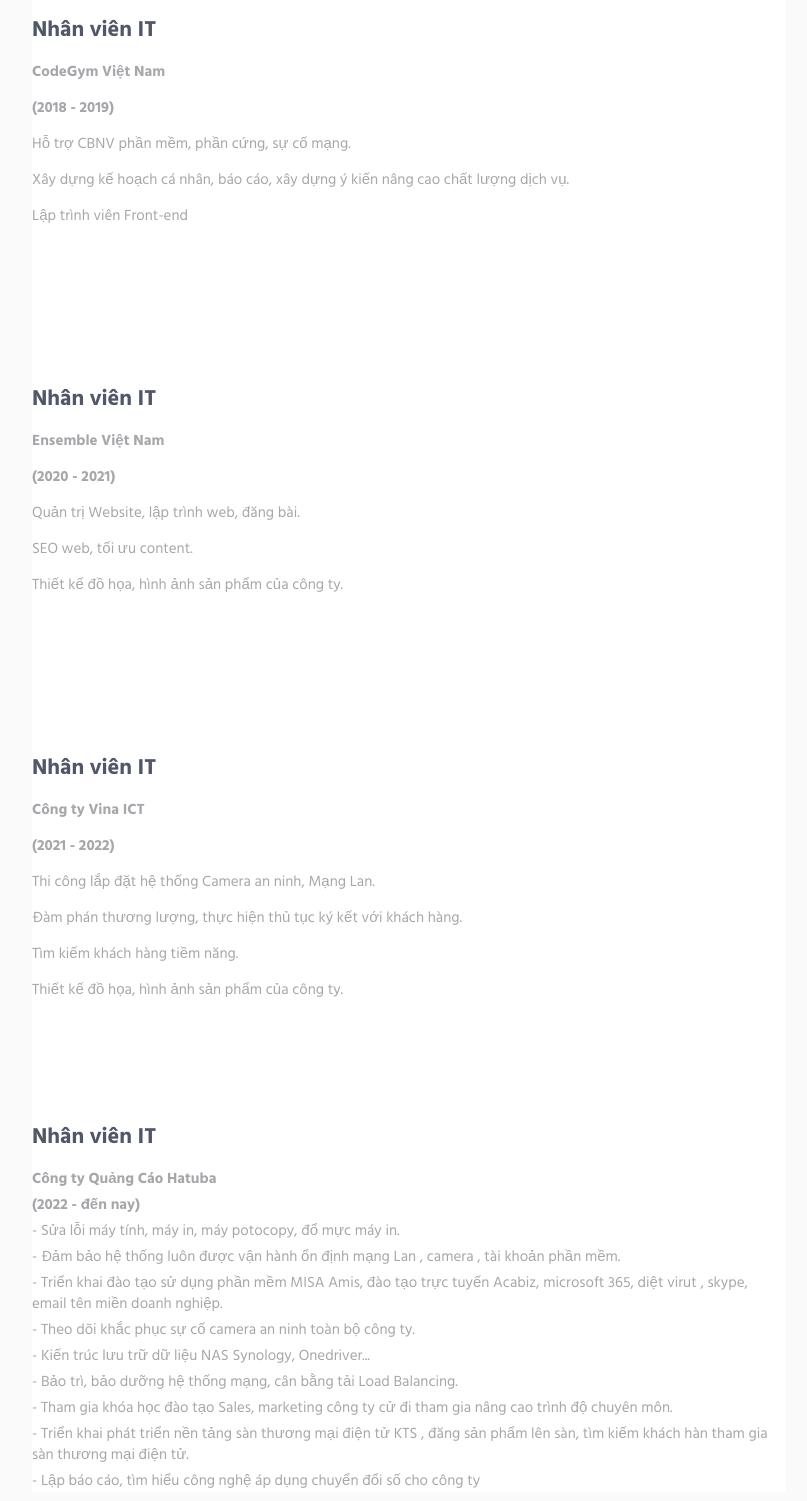
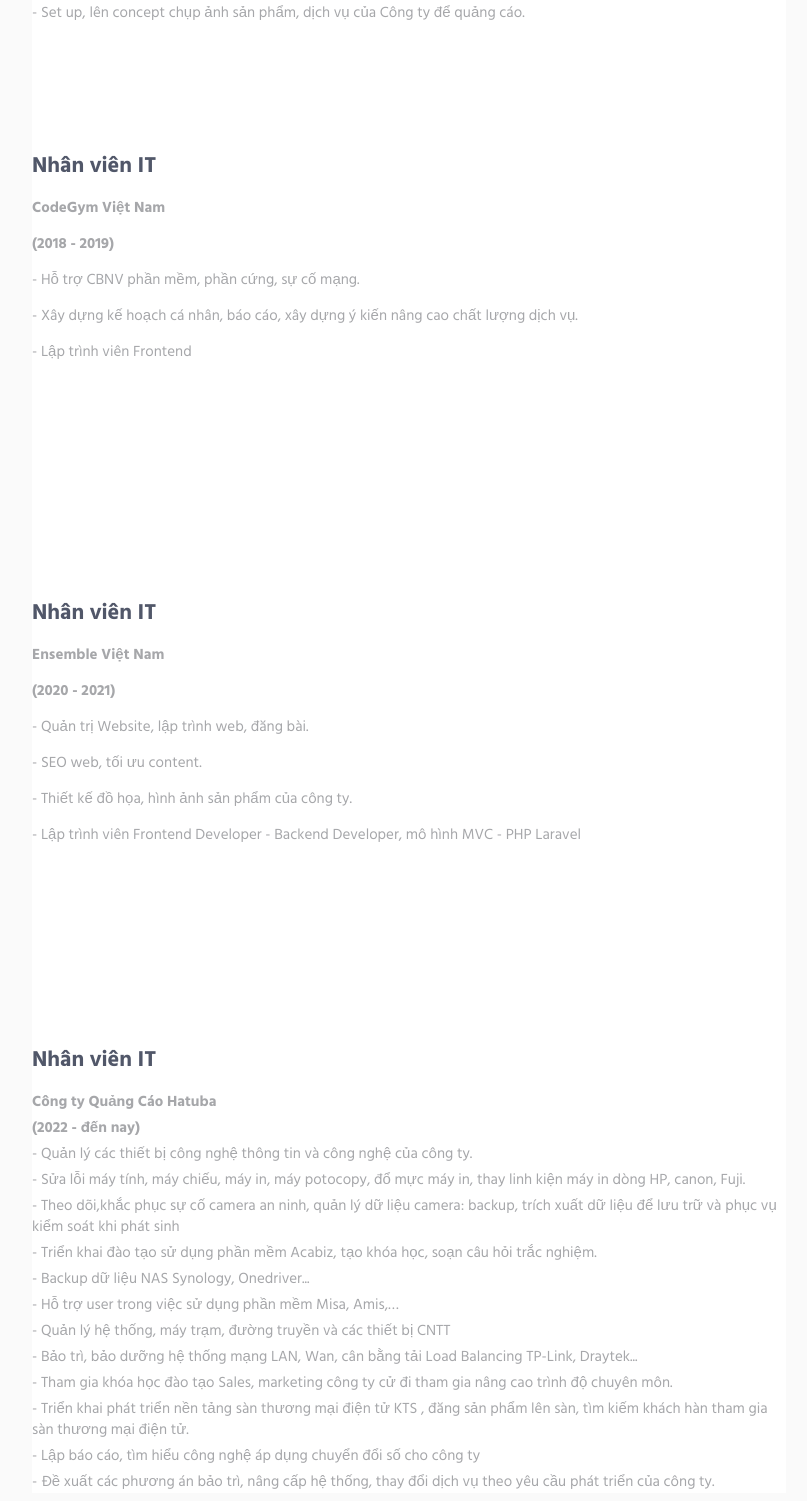
Before and after one commit to xuanhoa-th/CV-Online, a plain HTML site: page index.html in a window 1280 px wide. Shown: the part 1938-3439 px from the top of the page, without its empty margins (426-1233 px from the left). Drawn offline with Linux system fonts and the light colour scheme.

Commit message:
update 2

```diff
--- a/index.html
+++ b/index.html
@@ -100,8 +100,8 @@
                     <div class="col-sm-3 sm-margin-b-30">
                         <div class="text-left sm-text-left">
                             <h2 class="margin-b-0">Thông tin cá nhân</h2>
-                            <!-- <img src="" alt="">
-                            <img src="img/QR/qr.jpg" style="height: 120px;" alt=""> -->
+                            <img src="" alt="">
+                            <img src="img/QR/qr.jpg" style="height: 120px;" alt="">
                             <p> <b>Phone:</b> 0359168378</p>
                             <p> <b>Email:</b> xuanhoa93th@gmail.com</p>
                             <p> <b>Ngày sinh:</b>14/11/1993</p>
@@ -119,11 +119,18 @@
                             </div>
                         </div>
                         <div class="progress-box">
-                            <h5>Canva - Capcut<span class="color-heading pull-right">59%</span></h5>
+                            <h5>Adobe Lightroom<span class="color-heading pull-right">59%</span></h5>
                             <div class="progress">
                                 <div class="progress-bar bg-color-base" role="progressbar" data-width="59"></div>
                             </div>
                         </div>
+                        <div class="progress-box">
+                            <h5>Canva - Capcut<span class="color-heading pull-right">49%</span></h5>
+                            <div class="progress">
+                                <div class="progress-bar bg-color-base" role="progressbar" data-width="49"></div>
+                            </div>
+                        </div>
+
                         <div class="progress-box">
                             <h5>AI<span class="color-heading pull-right">50%</span></h5>
                             <div class="progress">
@@ -186,9 +193,12 @@
                                             <p class="margin-b-5">
                                                 <p><b>Thanh Thuy Studio</b></p>
                                                 <p><b>(2015 - 2017)</b></p>
-                                                <p>Chỉnh sửa hình ảnh thiết kế video, album.</p>
-                                                <p>Duy trì tỷ lệ hài lòng của khách hàng về dịch vụ sản phẩm.</p>
-                                                <p>Thiết kế banner, poster, namecard....</p>
+                                                <p>- Chỉnh sửa hình ảnh thiết kế video, album.</p>
+                                                <p>- Duy trì tỷ lệ hài lòng của khách hàng về dịch vụ sản phẩm.</p>
+                                                <p>- Thiết kế banner, poster, namecard....</p>
+                                                <p>- Thiết kế hình ảnh sản phẩm, hình ảnh bài đăng cho kênh social (facebook, website)</p>
+                                                <p>- Thiết kế in ấn theo yêu cầu và quản lý chất lượng in ấn.</p>
+                                                <p>- Set up, lên concept chụp ảnh sản phẩm, dịch vụ của Công ty để quảng cáo.</p>
                                             </p>
                                         </div>
                                         <!-- <a href="#" class="content-wrapper-link"></a>     -->
@@ -204,9 +214,9 @@
                                             <p class="margin-b-5">
                                                 <p><b>CodeGym Việt Nam</b></p>
                                                 <p><b>(2018 - 2019)</b></p>
-                                                <p>Hỗ trợ CBNV phần mềm, phần cứng, sự cố mạng.</p>
-                                                <p>Xây dựng kế hoạch cá nhân, báo cáo, xây dựng ý kiến nâng cao chất lượng dịch vụ.</p>
-                                                <p>Lập trình viên Front-end</p>
+                                                <p>- Hỗ trợ CBNV phần mềm, phần cứng, sự cố mạng.</p>
+                                                <p>- Xây dựng kế hoạch cá nhân, báo cáo, xây dựng ý kiến nâng cao chất lượng dịch vụ.</p>
+                                                <p>- Lập trình viên Frontend</p>
                                             </p>
                                         </div>
                                         <!-- <a href="#" class="content-wrapper-link"></a>     -->
@@ -222,19 +232,18 @@
                                             <p class="margin-b-5">
                                                 <p><b>Ensemble Việt Nam</b></p>
                                                 <p><b>(2020 - 2021)</b></p>
-                                                <p>Quản trị Website, lập trình web, đăng bài.</p>
-                                                <p>SEO web, tối ưu content.</p>
-                                                <p>Thiết kế đồ họa, hình ảnh sản phẩm của công ty.</p>
+                                                <p>- Quản trị Website, lập trình web, đăng bài.</p>
+                                                <p>- SEO web, tối ưu content.</p>
+                                                <p>- Thiết kế đồ họa, hình ảnh sản phẩm của công ty.</p>
+                                                <p>- Lập trình viên Frontend Developer - Backend Developer, mô hình MVC - PHP Laravel</p>
                                             </p>
                                         </div>
                                         <!-- <a href="#" class="content-wrapper-link"></a>     -->
                                     </div>
                                 </div>
-                                <div class=" md-margin-b-4">
+                                <!-- <div class=" md-margin-b-4">
                                     <div class="service wow zoomIn" data-height="height" data-wow-duration=".2" data-wow-delay=".2s">
-                                        <!-- <div class="service-element">
-                                            <i class="service-icon icon-chemistry"></i>
-                                        </div> -->
+
                                         <div class="service-info">
                                             <h3>Nhân viên IT</h3>
                                             <p class="margin-b-5">
@@ -246,9 +255,9 @@
                                                 <p>Thiết kế đồ họa, hình ảnh sản phẩm của công ty.</p>
                                             </p>
                                         </div>
-                                        <!-- <a href="#" class="content-wrapper-link"></a>     -->
+
                                     </div>
-                                </div>
+                                </div> -->
                                 <div class=" md-margin-b-4">
                                     <div class="service wow zoomIn" data-height="height" data-wow-duration=".4" data-wow-delay=".4s">
                                         <!-- <div class="service-element">
@@ -258,15 +267,19 @@
                                             <h3 class="">Nhân viên IT</h3>
                                             <p class=" margin-b-5"><b>Công ty Quảng Cáo Hatuba</b></p>
                                             <p class=" margin-b-5"><b>(2022 - đến nay) </b></p>
-                                            <p class=" margin-b-5">- Sửa lỗi máy tính, máy in, máy potocopy, đổ mực máy in.</p>
-                                            <p class=" margin-b-5">- Đảm bảo hệ thống luôn được vận hành ổn định mạng Lan , camera , tài khoản phần mềm.</p>
-                                            <p class=" margin-b-5">- Triển khai đào tạo sử dụng phần mềm MISA Amis, đào tạo trực tuyến Acabiz, microsoft 365, diệt virut , skype, email tên miền doanh nghiệp.</p>
-                                            <p class=" margin-b-5">- Theo dõi khắc phục sự cố camera an ninh toàn bộ công ty.</p>
-                                            <p class=" margin-b-5">- Kiến trúc lưu trữ dữ liệu NAS Synology, Onedriver...</p>
-                                            <p class=" margin-b-5">- Bảo trì, bảo dưỡng hệ thống mạng, cân bằng tải Load Balancing.</p>
+                                            <p class=" margin-b-5" >- Quản lý các thiết bị công nghệ thông tin và công nghệ của công ty.</p>
+                                            <p class=" margin-b-5">- Sửa lỗi máy tính, máy chiếu, máy in, máy potocopy, đổ mực máy in, thay linh kiện máy in dòng HP, canon, Fuji.</p>
+                                            <p class=" margin-b-5">- Theo dõi,khắc phục sự cố camera an ninh, quản lý dữ liệu camera: backup, trích xuất dữ liệu để lưu trữ và phục vụ kiểm soát khi phát sinh</p>
+                                            <p class=" margin-b-5">- Triển khai đào tạo sử dụng phần mềm Acabiz, tạo khóa học, soạn câu hỏi trắc nghiệm.</p>
+                                            <p class=" margin-b-5">- Backup dữ liệu NAS Synology, Onedriver...</p>
+                                            <p class=" margin-b-5">- Hỗ trợ user trong việc sử dụng phần mềm Misa, Amis,…</p>
+                                            <p class=" margin-b-5">- Quản lý hệ thống, máy trạm, đường truyền và các thiết bị CNTT</p>
+                                            <p class=" margin-b-5">- Bảo trì, bảo dưỡng hệ thống mạng LAN, Wan, cân bằng tải Load Balancing TP-Link, Draytek...</p>
                                             <p class=" margin-b-5">- Tham gia khóa học đào tạo Sales, marketing công ty cử đi tham gia nâng cao trình độ chuyên môn.</p>
-                                            <p class=" margin-b-5">- Triển khai phát triển nền tảng sàn thương mại điện tử KTS , đăng sản phẩm lên sàn, tìm kiếm khách hàn tham gia sàn thương mại điện tử.</p>
+                                            <p class=" margin-b-5">- Triển khai phát triển nền tảng sàn thương mại điện tử KTS , đăng sản phẩm lên sàn, tìm kiếm khách
+                                                                    hàn tham gia sàn thương mại điện tử.</p>
                                             <p class=" margin-b-5" >- Lập báo cáo, tìm hiểu công nghệ áp dụng chuyển đổi số cho công ty</p>
+                                            <p class=" margin-b-5" >- Đề xuất các phương án bảo trì, nâng cấp hệ thống, thay đổi dịch vụ theo yêu cầu phát triển của công ty.</p>
 
                                         </div>
 
```
